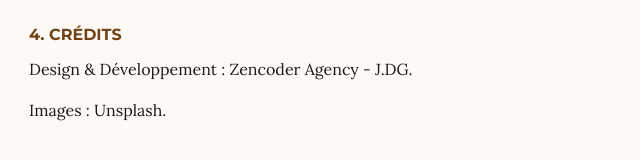
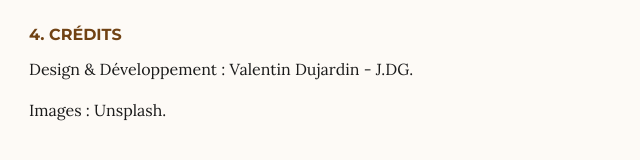
Before and after one commit to Lyceepasteur/Journal-Lyc-e-Pasteur, a plain HTML site: page mentions-legales.html in a window 1280 px wide. Shown: the part 738-898 px from the top of the page, 252-892 px from the left. Drawn offline with nearby package versions, Linux system fonts and the light colour scheme; a web font is replaced by a local one.

Commit message:
Update mentions-legales.html

```diff
--- a/mentions-legales.html
+++ b/mentions-legales.html
@@ -43,7 +43,7 @@
       <p>Tous les contenus présents sur le site (textes, photographies, logos) sont la propriété exclusive de L'Ânnexe, sauf mention contraire (crédits photos Unsplash). Toute reproduction est interdite sans accord préalable.</p>
 
       <h3>4. Crédits</h3>
-      <p>Design & Développement : Zencoder Agency - J.DG.</p>
+      <p>Design & Développement : Valentin Dujardin - J.DG.</p>
       <p>Images : Unsplash.</p>
     </section>
     <div class="back-link">
```
